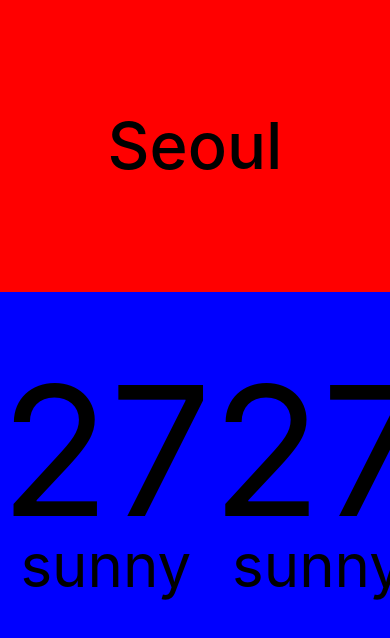
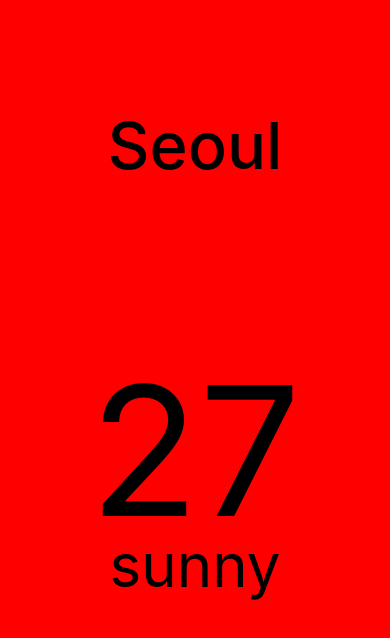
Before and after one commit to kdbswo/Weather, a React Native app: screen / in a window 390 px wide. Shown: the top 638 px of the page. Built offline with nearby package versions, Linux system fonts and the light colour scheme.

Commit message:
Weather0.2
scroll

```diff
--- a/App.js
+++ b/App.js
@@ -1,5 +1,9 @@
 
-import { View, Text, StyleSheet, ScrollView } from "react-native";
+import { View, Text, Dimensions, StyleSheet, ScrollView } from "react-native";
+
+const { width: SCREEN_WIDTH } = Dimensions.get("window");
+
+console.log(SCREEN_WIDTH);
 
 export default function App() {
   return (
@@ -7,7 +11,12 @@
       <View style={styles.city}>
         <Text style={styles.cityName}>Seoul</Text>
       </View>
-      <ScrollView horizontal contentContainerStyle={styles.weather}>
+      <ScrollView
+        pagingEnabled
+        horizontal
+        showsHorizontalScrollIndicator={false}
+        contentContainerStyle={styles.weather}
+      >
         <View style={styles.day}>
           <Text style={styles.temp}>27</Text>
           <Text style={styles.description}>sunny</Text>
@@ -55,14 +64,13 @@
     justifyContent: "center",
     alignItems: "center",
   },
-  weather: {
-    backgroundColor: "blue",
-  },
+  weather: {},
   cityName: {
     fontSize: 65,
     fontWeight: "500",
   },
   day: {
+    width: SCREEN_WIDTH,
     alignItems: "center",
   },
   temp: {
```
